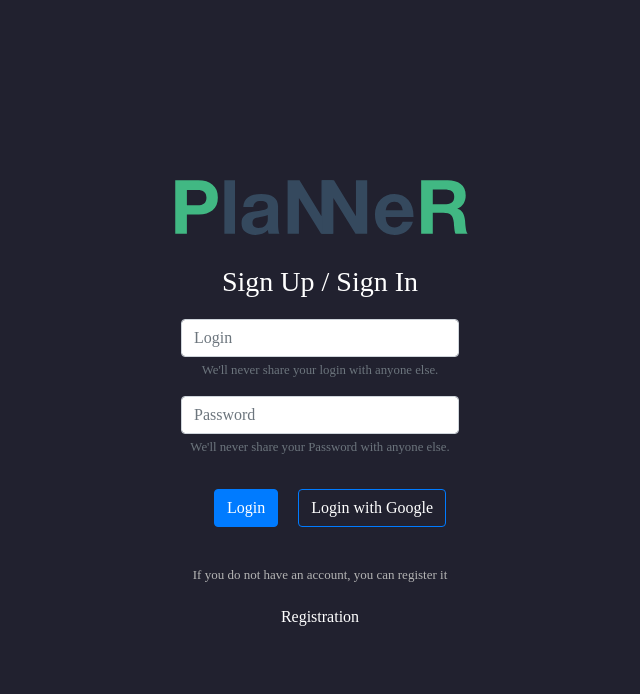
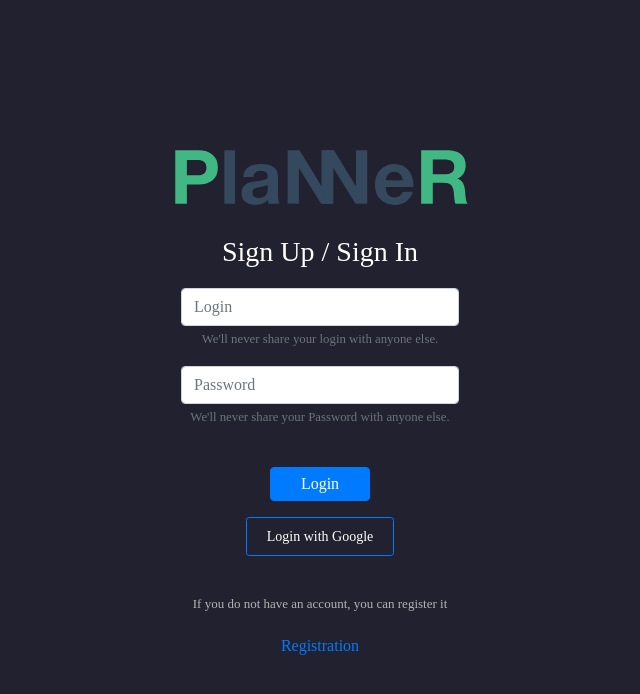
Before and after one commit to EgoTkachenco/planner, a Vue app: page / in a window 1280 px wide. Shown: the top 694 px of the page, without its empty margins (320-960 px from the left). Built offline with nearby package versions, Linux system fonts and the light colour scheme; a web font is replaced by a local one.

Commit message:
change Auth

```diff
--- a/src/views/Auth.vue
+++ b/src/views/Auth.vue
@@ -18,17 +18,19 @@
         </form>
 
 
-        <button class="btn btn-primary mt-1 mx-5" @click="loginWithEmail">
+        <button class="btn btn-primary  p-1 my-3 mx-3 col-4" @click="loginWithEmail">
           Login
         </button>
 
-        <button class="btn btn-primary btn-google mt-1" @click="googleSignIn">
+        <br>
+
+        <button class="btn btn-outline-primary py-2 px-5 btn-google  mt-1 btn-sm" @click="googleSignIn">
           Login with Google
         </button>
 
         <div class="h5 text-center mt-10 reg-text">If you do not have an account, you can register it</div>
 
-        <button class="btn btn-primary mt-2 btn-reg" @click="loginWithEmail">
+        <button class="btn  mt-2  btn-link" @click="Registration">
           Registration
         </button>
 
@@ -79,6 +81,11 @@
       },
     },
     methods: {
+
+      Registration() {
+
+      },
+
       loginWithEmail() {
 
       },
@@ -112,8 +119,7 @@
   }
 
   .btn-google {
-    background: 0;
-    border-color:#007bff;
+    color: #fff;
       }
 
   .reg-text {
@@ -124,6 +130,7 @@
   .btn-reg {
     background: 0;
     border: 0;
+    font-size: 5px;
   }
 
 </style>
```
